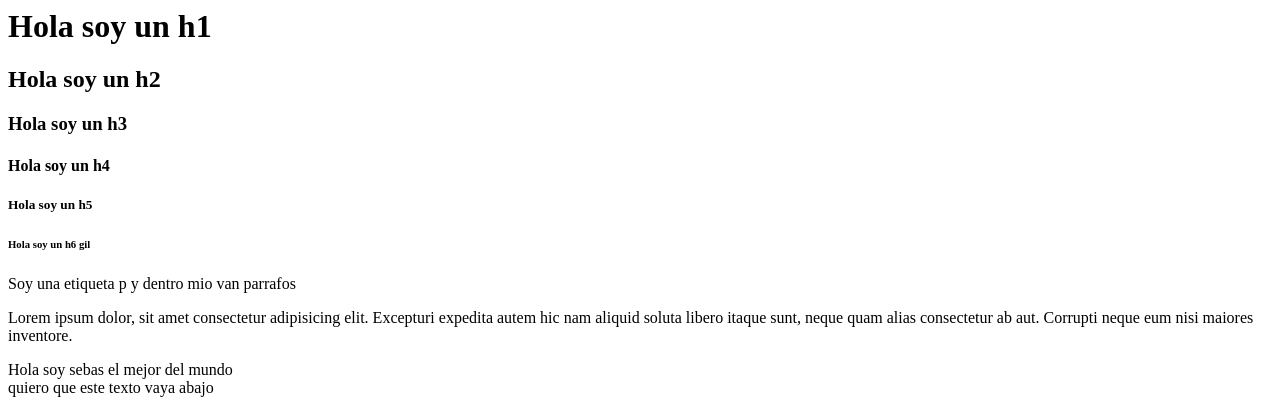
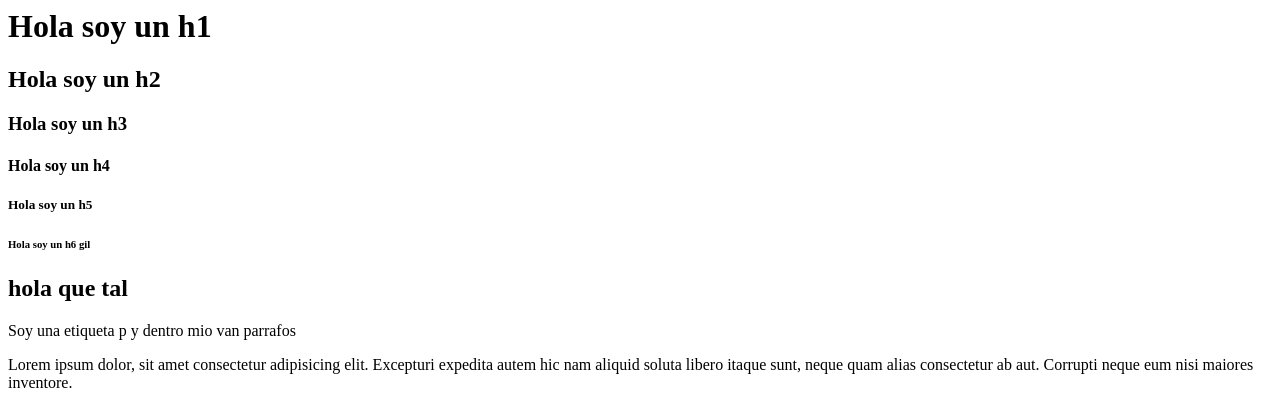
Before and after one commit to Juankigw/clase-1-y-2-git, a plain HTML site: page index.html in a window 1280 px wide. Shown: the top 405 px of the page. Drawn offline with Linux system fonts and the light colour scheme.

Commit message:
agregue un h2

```diff
--- a/index.html
+++ b/index.html
@@ -8,6 +8,7 @@
     <h4>Hola soy un h4</h4>
     <h5>Hola soy un h5</h5>
     <h6>Hola soy un h6 gil</h6>
+    <h2>hola que tal</h2>
 
     <p>Soy una etiqueta p y dentro mio van parrafos</p>
     <p>
```
